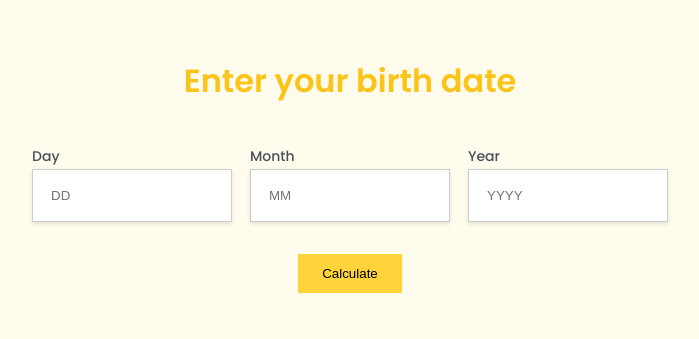
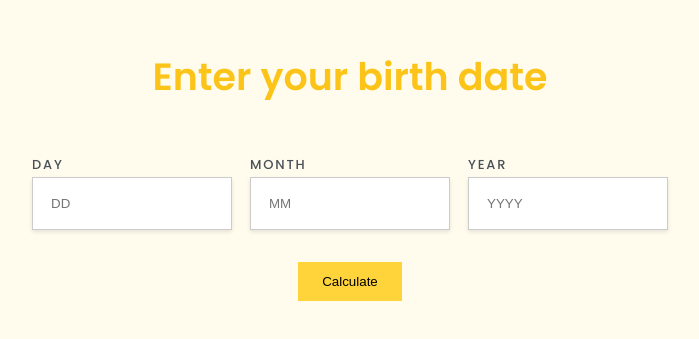
Before and after one commit to Guizzs26/age-calculator, a React (Vite) app: page / in a window 1280 px wide. Shown: the part 195-534 px from the top of the page, without its empty margins (290-989 px from the left). Built offline with nearby package versions, Linux system fonts and the light colour scheme.

Commit message:
feat: add hours, minutes and seconds to the display and calculation logic

```diff
--- a/src/App.tsx
+++ b/src/App.tsx
@@ -9,10 +9,20 @@ export default function App() {
     years: number;
     months: number;
     days: number;
+    hours: number;
+    minutes: number;
+    seconds: number;
   } | null>(null);
 
   const handleAge = (
-    calculatedAge: { years: number; months: number; days: number } | null
+    calculatedAge: {
+      years: number;
+      months: number;
+      days: number;
+      hours: number;
+      minutes: number;
+      seconds: number;
+    } | null
   ) => {
     setAge(calculatedAge);
   };
--- a/src/components/AgeDisplay/age-display.tsx
+++ b/src/components/AgeDisplay/age-display.tsx
@@ -1,22 +1,47 @@
 import styles from "./age-display.module.css";
 
 export type AgeDisplayProps = {
-  age: { years: number; months: number; days: number };
+  age: {
+    years: number;
+    months: number;
+    days: number;
+    hours: number;
+    minutes: number;
+    seconds: number;
+  };
 };
 
 export const AgeDisplay = ({ age }: AgeDisplayProps) => {
+  const formatUnit = (value: number, singular: string, plural: string) => {
+    return value === 1 ? singular : plural;
+  };
+
   return (
     <div className={styles.ageDisplayContainer}>
       <p className={styles.ageDisplayValue}>
-        <span>{age.years}</span> Years
+        <span>{age.years}</span> {formatUnit(age.years, "Year", "Years")}
       </p>
 
       <p className={styles.ageDisplayValue}>
-        <span>{age.months}</span> Months
+        <span>{age.months}</span> {formatUnit(age.months, "Month", "Months")}
       </p>
 
       <p className={styles.ageDisplayValue}>
-        <span>{age.days}</span> Days
+        <span>{age.days}</span> {formatUnit(age.days, "Day", "Days")}
+      </p>
+
+      <p className={styles.ageDisplayValue}>
+        <span>{age.hours}</span> {formatUnit(age.hours, "Hour", "Hours")}
+      </p>
+
+      <p className={styles.ageDisplayValue}>
+        <span>{age.minutes}</span>{" "}
+        {formatUnit(age.minutes, "Minute", "Minutes")}
+      </p>
+
+      <p className={styles.ageDisplayValue}>
+        <span>{age.seconds}</span>{" "}
+        {formatUnit(age.seconds, "Second", "Seconds")}
       </p>
     </div>
   );
--- a/src/components/InputForm/input-form.module.css
+++ b/src/components/InputForm/input-form.module.css
@@ -1,10 +1,10 @@
 /* Title styles */
 
 .inputHeading {
-  font-size: 3.2rem;
+  font-size: 3.8rem;
   font-weight: 600;
   text-align: center;
-  margin-bottom: 5.2rem;
+  margin-bottom: 6.2rem;
   color: #fcc419;
 }
 
@@ -35,8 +35,10 @@
 /* Form content styles */
 
 .singleInputLabel {
-  font-size: 1.4rem;
+  font-size: 1.3rem;
   font-weight: 500;
+  text-transform: uppercase;
+  letter-spacing: 1.8px;
 
   color: #495057;
 }
@@ -77,6 +79,12 @@
 
 .errorText {
   font-size: 1.2rem;
+  font-weight: 500;
 
   color: #fa5252;
 }
+
+.errorLabel {
+  font-weight: 600;
+  color: #fa5252;
+}
--- a/src/components/InputForm/input-form.tsx
+++ b/src/components/InputForm/input-form.tsx
@@ -11,7 +11,14 @@ import { calculateAge } from "../../helpers/calculateAge";
 
 export type InputFormProps = {
   onAge: (
-    calculatedAge: { years: number; months: number; days: number } | null
+    calculatedAge: {
+      years: number;
+      months: number;
+      days: number;
+      hours: number;
+      minutes: number;
+      seconds: number;
+    } | null
   ) => void;
 };
 
@@ -95,7 +102,12 @@ export function InputForm({ onAge }: InputFormProps) {
       <form onSubmit={handleSubmitForm} className={styles.inputForm}>
         <div className={styles.inputsBox}>
           <div className={styles.singleInput}>
-            <label htmlFor="day" className={styles.singleInputLabel}>
+            <label
+              htmlFor="day"
+              className={`${styles.singleInputLabel} ${
+                dayError ? styles.errorLabel : ""
+              }`}
+            >
               Day
             </label>
 
@@ -113,7 +125,12 @@ export function InputForm({ onAge }: InputFormProps) {
           </div>
 
           <div className={styles.singleInput}>
-            <label htmlFor="month" className={styles.singleInputLabel}>
+            <label
+              htmlFor="month"
+              className={`${styles.singleInputLabel} ${
+                monthError ? styles.errorLabel : ""
+              }`}
+            >
               Month
             </label>
 
@@ -131,7 +148,12 @@ export function InputForm({ onAge }: InputFormProps) {
           </div>
 
           <div className={styles.singleInput}>
-            <label htmlFor="year" className={styles.singleInputLabel}>
+            <label
+              htmlFor="year"
+              className={`${styles.singleInputLabel} ${
+                yearError ? styles.errorLabel : ""
+              }`}
+            >
               Year
             </label>
 
--- a/src/helpers/calculateAge.ts
+++ b/src/helpers/calculateAge.ts
@@ -2,7 +2,14 @@ export const calculateAge = (
   day: number,
   month: number,
   year: number
-): { years: number; months: number; days: number } | null => {
+): {
+  years: number;
+  months: number;
+  days: number;
+  hours: number;
+  minutes: number;
+  seconds: number;
+} | null => {
   // Check if any input is not a valid number
   if (isNaN(day) || isNaN(month) || isNaN(year)) return null;
 
@@ -16,6 +23,9 @@ export const calculateAge = (
   let years = currentDate.getFullYear() - birthDate.getFullYear();
   let months = currentDate.getMonth() - birthDate.getMonth();
   let days = currentDate.getDate() - birthDate.getDate();
+  let hours = currentDate.getHours() - birthDate.getHours();
+  let minutes = currentDate.getMinutes() - birthDate.getMinutes();
+  let seconds = currentDate.getSeconds() - birthDate.getSeconds();
 
   // Adjust negative months or days
   if (months < 0 || (months === 0 && days < 0)) {
@@ -29,9 +39,25 @@ export const calculateAge = (
       currentDate.getMonth() - 1,
       0
     );
+
     days += prevMonth.getDate();
     months--;
   }
 
-  return { years, months, days };
+  if (hours < 0) {
+    days--;
+    hours += 24;
+  }
+
+  if (minutes < 0) {
+    hours--;
+    minutes += 60;
+  }
+
+  if (seconds < 0) {
+    minutes--;
+    seconds += 60;
+  }
+
+  return { years, months, days, hours, minutes, seconds };
 };
--- /dev/null
+++ b/src/helpers/formatUnit.ts
@@ -0,0 +1,3 @@
+export const formatUnit = (value: number, singular: string, plural: string) => {
+  return value === 1 ? singular : plural;
+};
```
